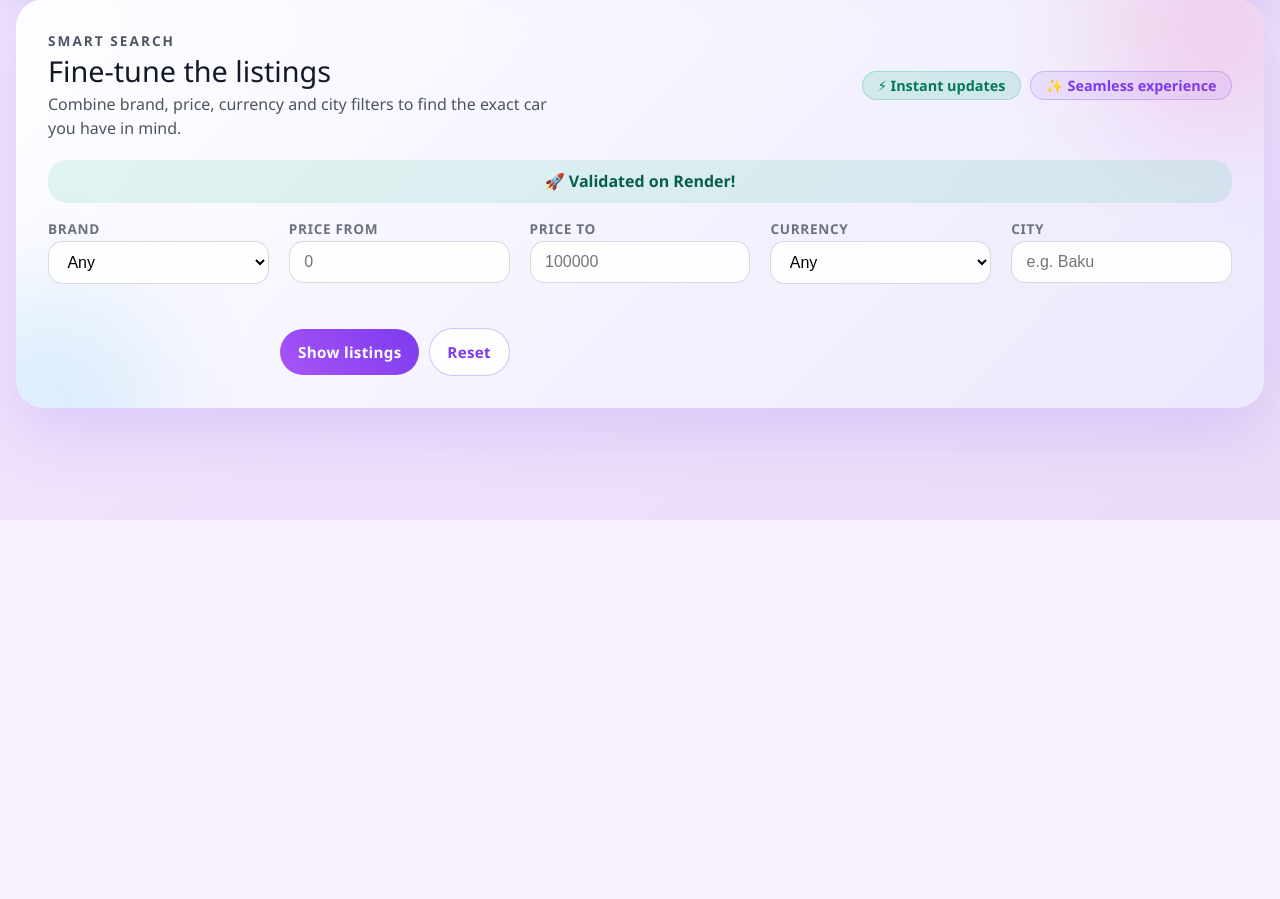
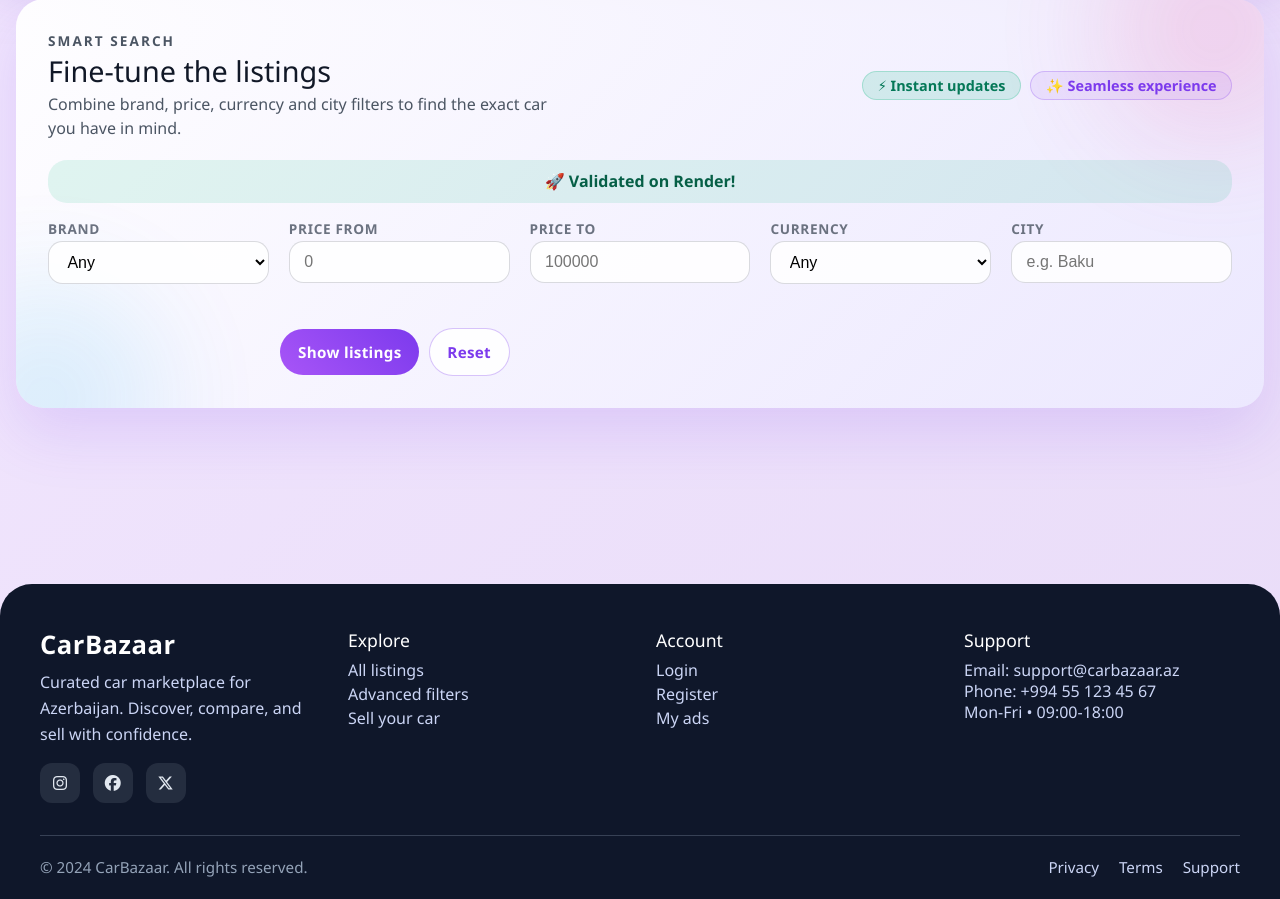
Before and after one commit to heydarovanara6-sudo/CarBazaar, a Flask app: page / in a window 1280 px wide. Shown: the part 614-1513 px from the top of the page. Before the commit the page ends 1134 px from the top, so only its background shows below. Run offline with Flask 3, Linux system fonts and the light colour scheme; data that the repository does not hold is empty; some libraries are stand-ins or nearby versions.

Commit message:
Save local changes before merging

```diff
--- a/static/style.css
+++ b/static/style.css
@@ -527,6 +527,106 @@ body {
 .detail-assurance i {
     font-size: 1.5rem;
     color: var(--purple-600);
+}
+
+/* Footer */
+.site-footer {
+    margin-top: 4rem;
+    background: #0f172a;
+    color: #e2e8f0;
+    border-top-left-radius: 2rem;
+    border-top-right-radius: 2rem;
+    padding: 3rem 1.5rem 1.5rem;
+}
+
+.footer-shell {
+    max-width: 1200px;
+    margin: 0 auto;
+    display: grid;
+    grid-template-columns: repeat(auto-fit, minmax(200px, 1fr));
+    gap: 2rem;
+    padding-bottom: 2rem;
+    border-bottom: 1px solid rgba(148, 163, 184, 0.3);
+}
+
+.footer-brand p {
+    margin: 0.8rem 0 1rem;
+    color: #cbd5f5;
+    line-height: 1.6;
+}
+
+.footer-social {
+    display: flex;
+    gap: 0.8rem;
+}
+
+.footer-social a {
+    width: 40px;
+    height: 40px;
+    border-radius: 12px;
+    background: rgba(226, 232, 240, 0.1);
+    display: flex;
+    align-items: center;
+    justify-content: center;
+    color: #e2e8f0;
+    text-decoration: none;
+    transition: transform 0.2s ease, background 0.2s ease;
+}
+
+.footer-social a:hover {
+    transform: translateY(-3px);
+    background: rgba(236, 72, 153, 0.3);
+}
+
+.footer-links h4,
+.footer-contact h4 {
+    margin-bottom: 0.8rem;
+    color: #fff;
+    font-size: 1.1rem;
+}
+
+.footer-links a {
+    display: block;
+    color: #cbd5f5;
+    text-decoration: none;
+    margin-bottom: 0.5rem;
+    transition: color 0.2s ease;
+}
+
+.footer-links a:hover {
+    color: #f472b6;
+}
+
+.footer-contact p {
+    margin: 0.3rem 0;
+    color: #cbd5f5;
+}
+
+.footer-bottom {
+    max-width: 1200px;
+    margin: 1.5rem auto 0;
+    display: flex;
+    flex-wrap: wrap;
+    justify-content: space-between;
+    align-items: center;
+    gap: 1rem;
+    color: #94a3b8;
+    font-size: 0.95rem;
+}
+
+.footer-legal a {
+    margin-left: 1rem;
+    color: #cbd5f5;
+    text-decoration: none;
+    font-size: 0.95rem;
+}
+
+.footer-legal a:hover {
+    color: #f472b6;
+}
+
+.site-footer .logo-link {
+    font-size: 1.6rem;
 }
 
 /* Auth (login/register) */
--- a/templates/base.html
+++ b/templates/base.html
@@ -111,6 +111,52 @@
         {% block content %}{% endblock %}
     </main>
 
+    {% if request.endpoint not in ['login', 'register'] %}
+    <footer class="site-footer">
+        <div class="footer-shell">
+            <div class="footer-brand">
+                <a href="{{ url_for('index') }}" class="logo-link">CarBazaar</a>
+                <p>Curated car marketplace for Azerbaijan. Discover, compare, and sell with confidence.</p>
+                <div class="footer-social">
+                    <a href="#" aria-label="Instagram"><i class="fa-brands fa-instagram"></i></a>
+                    <a href="#" aria-label="Facebook"><i class="fa-brands fa-facebook"></i></a>
+                    <a href="#" aria-label="Twitter"><i class="fa-brands fa-x-twitter"></i></a>
+                </div>
+            </div>
+            <div class="footer-links">
+                <h4>Explore</h4>
+                <a href="{{ url_for('index') }}#carFlex">All listings</a>
+                <a href="{{ url_for('index') }}#filters">Advanced filters</a>
+                <a href="{{ url_for('login') }}">Sell your car</a>
+            </div>
+            <div class="footer-links">
+                <h4>Account</h4>
+                <a href="{{ url_for('login') }}">Login</a>
+                <a href="{{ url_for('register') }}">Register</a>
+                {% if current_user.is_authenticated %}
+                <a href="{{ url_for('my_ads') }}">My ads</a>
+                {% else %}
+                <a href="{{ url_for('login') }}">My ads</a>
+                {% endif %}
+            </div>
+            <div class="footer-contact">
+                <h4>Support</h4>
+                <p>Email: support@carbazaar.az</p>
+                <p>Phone: +994 55 123 45 67</p>
+                <p>Mon-Fri • 09:00-18:00</p>
+            </div>
+        </div>
+        <div class="footer-bottom">
+            <p>© {{ current_year|default(2024) }} CarBazaar. All rights reserved.</p>
+            <div class="footer-legal">
+                <a href="#">Privacy</a>
+                <a href="#">Terms</a>
+                <a href="#">Support</a>
+            </div>
+        </div>
+    </footer>
+    {% endif %}
+
     <!-- Sell modal (frontend only) -->
     <div class="modal" id="sellModal">
         <div class="modal-content">
```
Also changed, not shown: 1 other file.
